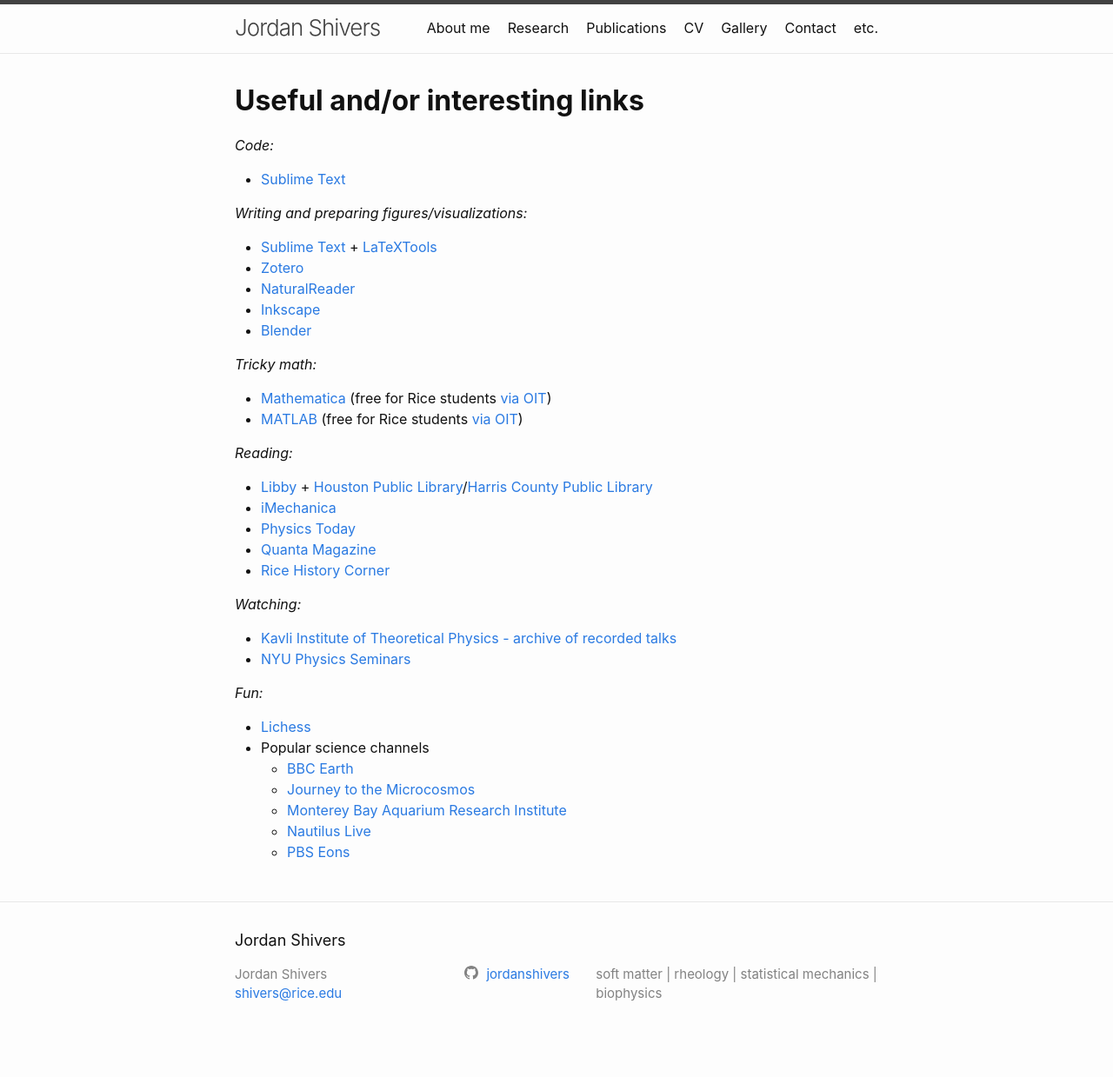
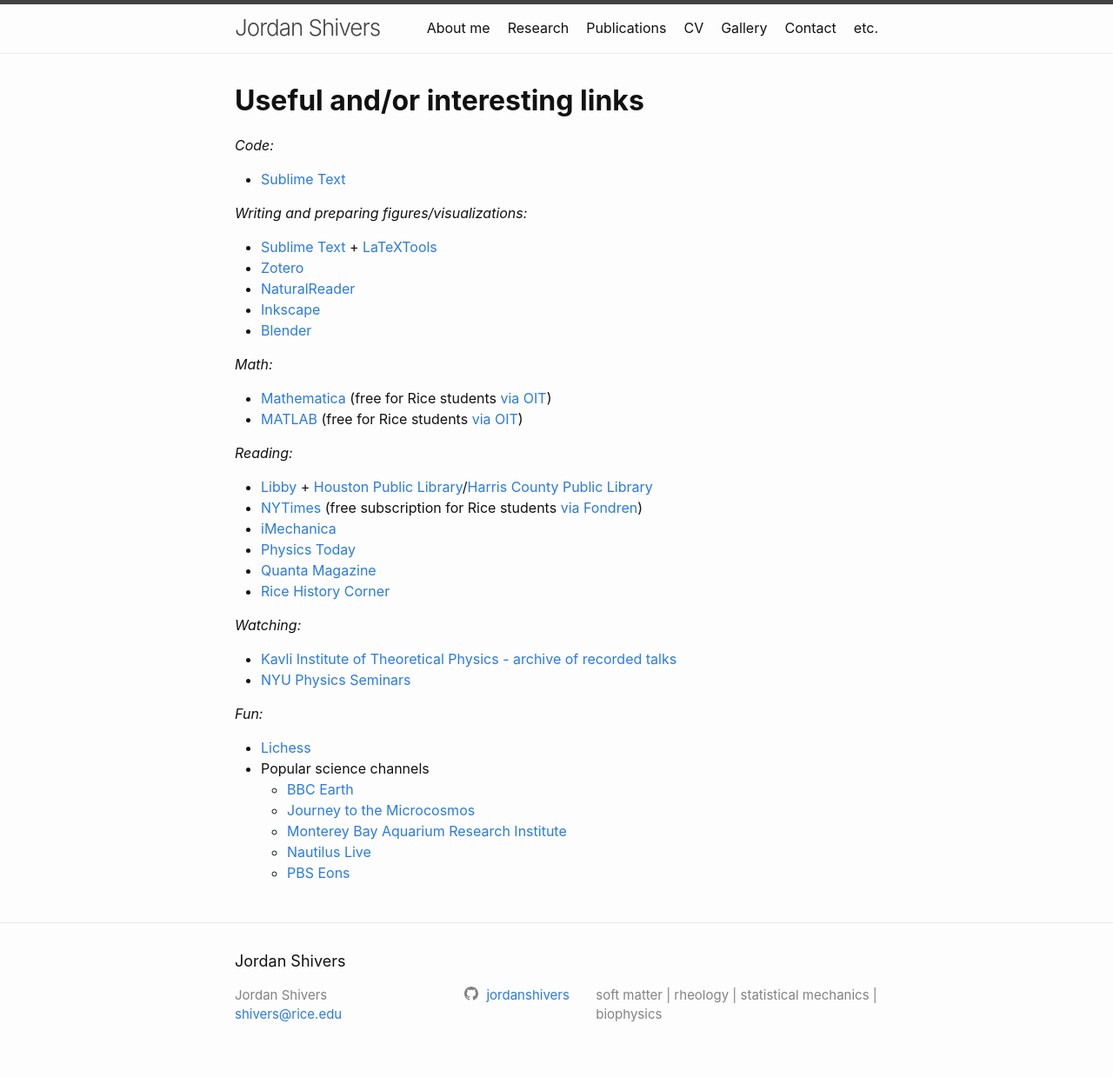
Before and after one commit to jordanshivers/jordanshivers.github.io, a Jekyll site: the page built from extras.md, in a window 1280 px wide. Shown: the whole page at 87% size. Built offline with Jekyll 4.4.1, drawn with Linux system fonts in a browser that asks for light colours; before the commit the page ends 1215 px from its top, so only the background shows below that.

Commit message:
Update extras.md

```diff
--- a/extras.md
+++ b/extras.md
@@ -16,12 +16,13 @@
 * [Inkscape](https://inkscape.org/)
 * [Blender](https://www.blender.org/)
 
-*Tricky math:*
+*Math:*
 * [Mathematica](https://www.wolfram.com/mathematica/) (free for Rice students [via OIT](https://kb.rice.edu/student-software))
 * [MATLAB](https://www.mathworks.com/products/matlab.html) (free for Rice students [via OIT](https://kb.rice.edu/student-software))
 
 *Reading:*
 * [Libby](https://libbyapp.com/) + [Houston Public Library](https://houstonlibrary.org/find-it/my-link)/[Harris County Public Library](https://www.hcpl.net/services/card-account)
+* [NYTimes](https://www.nytimes.com/) (free subscription for Rice students [via Fondren](https://library.rice.edu/nyt))
 * [iMechanica](https://imechanica.org/)
 * [Physics Today](https://physicstoday.scitation.org/)
 * [Quanta Magazine](https://www.quantamagazine.org/)
```
